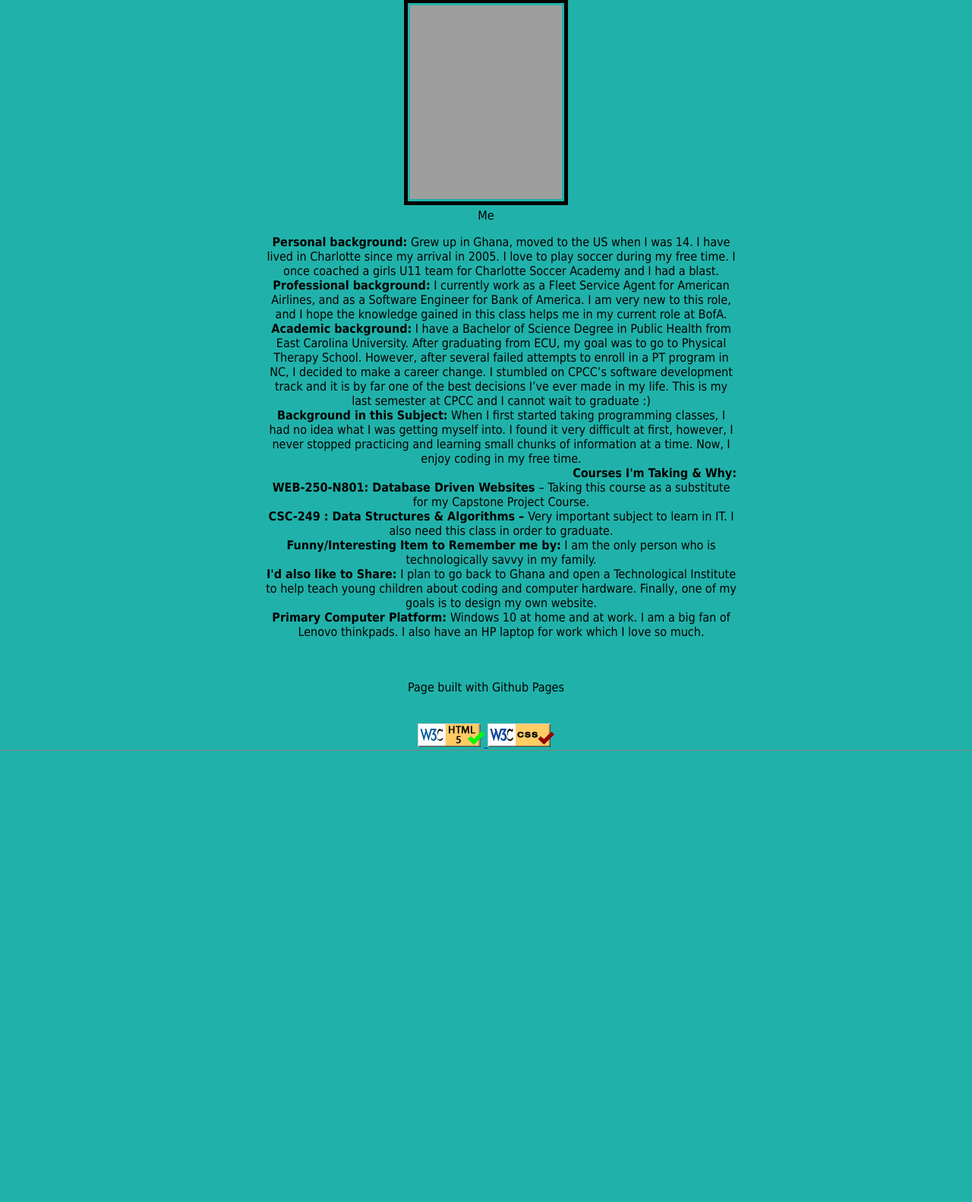
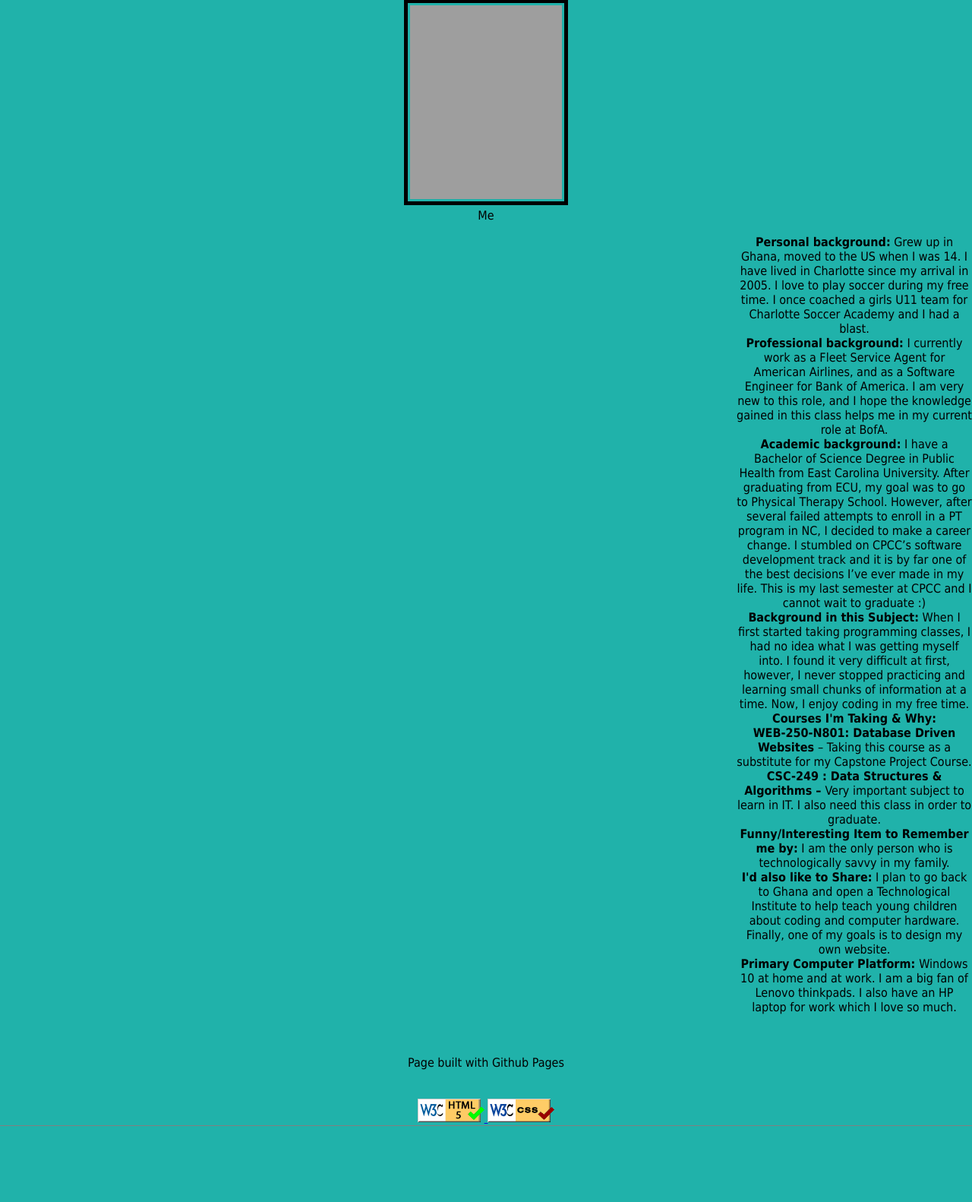
Before and after one commit to SunOfGad/SunOfGad.github.io, a PHP site: page /introduction.html in a window 1280 px wide. Shown: the part 186-1768 px from the top of the page at 76% size. Before the commit the page ends 1174 px from the top, so only its background shows below. Run offline with PHP 8.4, Linux system fonts and the light colour scheme; grey boxes are pictures that could not be loaded.

Commit message:
intro changes

```diff
--- a/web250/styles/default.css
+++ b/web250/styles/default.css
@@ -96,6 +96,5 @@ menu> ul > li {
 .list > ul > li {
   text-align: center;
   display: inline-block;
-  margin-left: 50%;
-  transform: translateX(-50%);
+  margin-left: 75%;
 }
```
